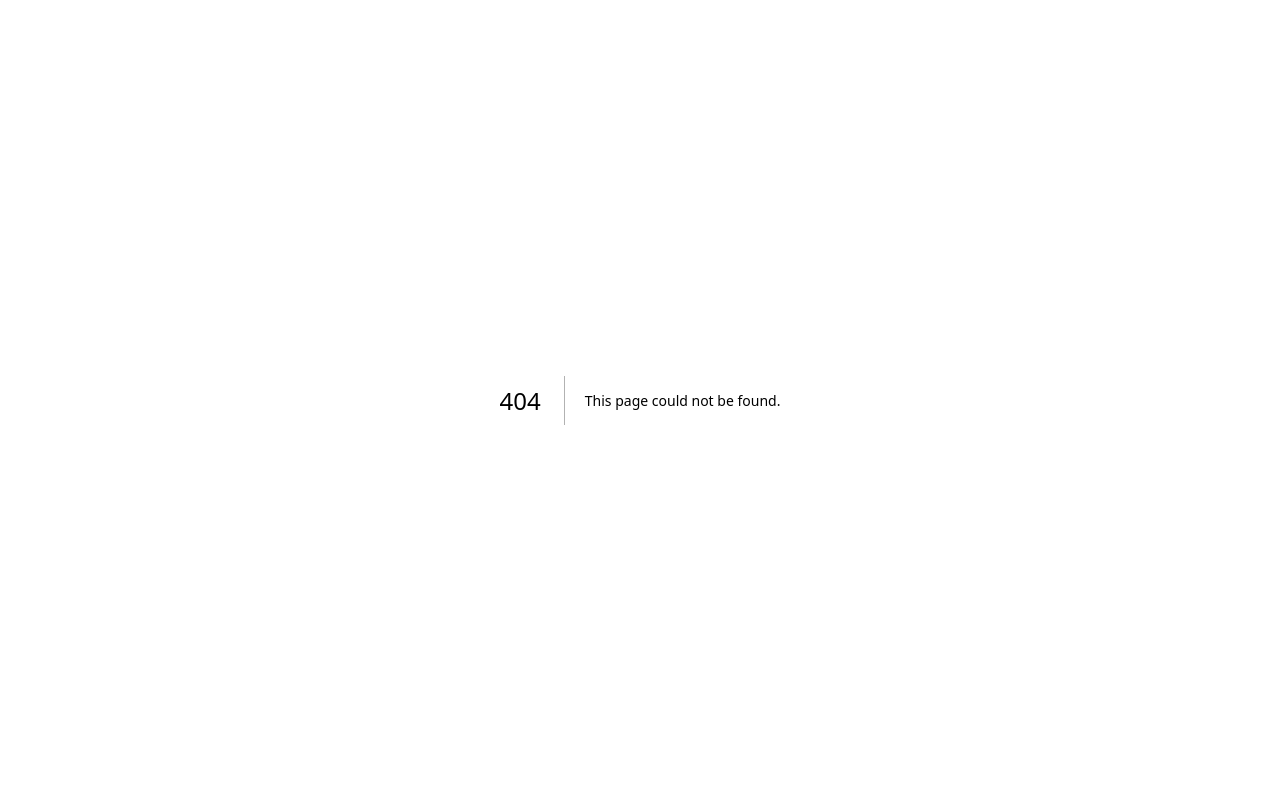
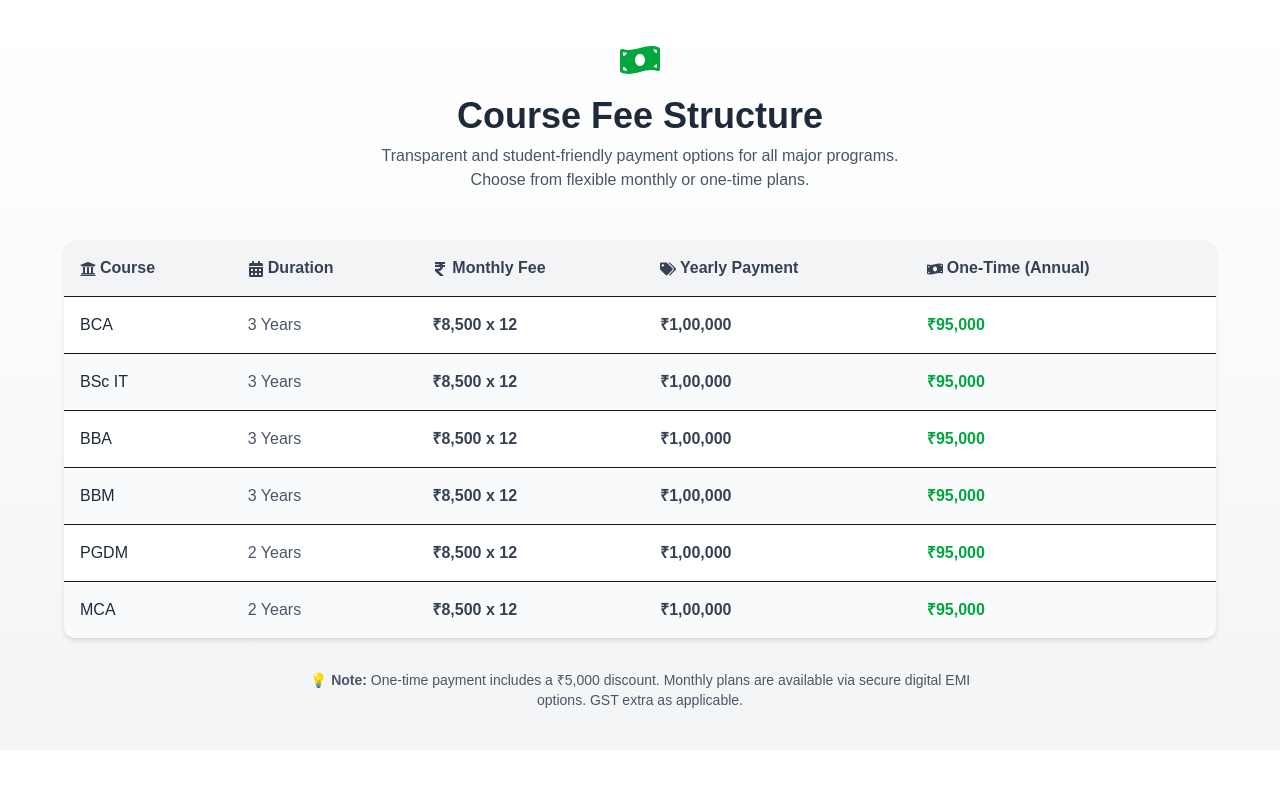
Before and after one commit to vikash-kumar-gaurav/acedmic, a Next.js app: page /fees in a window 1280 px wide. Before the commit this address had no page. Shown: the top 788 px of the page. Built offline with nearby package versions, Linux system fonts and the light colour scheme.

Commit message:
add a fees page

```diff
--- /dev/null
+++ b/app/fees/page.tsx
@@ -0,0 +1,94 @@
+import Head from "next/head";
+import {
+  FaMoneyBillWave,
+  FaRupeeSign,
+  FaCalendarAlt,
+  FaUniversity,
+  FaTags,
+} from "react-icons/fa";
+
+const courses = [
+  {
+    title: "BCA",
+    duration: "3 Years",
+  },
+  {
+    title: "BSc IT",
+    duration: "3 Years",
+  },
+  {
+    title: "BBA",
+    duration: "3 Years",
+  },
+  {
+    title: "BBM",
+    duration: "3 Years",
+  },
+  {
+    title: "PGDM",
+    duration: "2 Years",
+  },
+  {
+    title: "MCA",
+    duration: "2 Years",
+  },
+];
+
+export default function FeeStructurePage() {
+  return (
+    <>
+      <Head>
+        <title>Fee Structure | Academic Programs</title>
+      </Head>
+
+      <main className="bg-gradient-to-b from-white via-gray-50 to-gray-100 px-4 py-10 sm:px-6 md:px-12">
+        <section className="max-w-6xl mx-auto">
+          {/* Page Header */}
+          <header className="text-center mb-12">
+            <FaMoneyBillWave size={40} className="text-green-600 mx-auto mb-4" />
+            <h1 className="text-3xl sm:text-4xl font-semibold text-gray-800">
+              Course Fee Structure
+            </h1>
+            <p className="text-gray-600 mt-2 text-sm sm:text-base max-w-xl mx-auto">
+              Transparent and student-friendly payment options for all major programs. Choose from flexible monthly or one-time plans.
+            </p>
+          </header>
+
+          {/* Table */}
+          <div className="overflow-x-auto bg-white shadow-md rounded-xl">
+            <table className="w-full table-auto border-collapse text-left text-sm sm:text-base">
+              <thead className="bg-gray-100 text-gray-700">
+                <tr>
+                  <th className="p-4 font-semibold"><FaUniversity className="inline mr-1" />Course</th>
+                  <th className="p-4 font-semibold"><FaCalendarAlt className="inline mr-1" />Duration</th>
+                  <th className="p-4 font-semibold"><FaRupeeSign className="inline mr-1" />Monthly Fee</th>
+                  <th className="p-4 font-semibold"><FaTags className="inline mr-1" />Yearly Payment</th>
+                  <th className="p-4 font-semibold"><FaMoneyBillWave className="inline mr-1" />One-Time (Annual)</th>
+                </tr>
+              </thead>
+              <tbody>
+                {courses.map((course, index) => (
+                  <tr
+                    key={index}
+                    className={`border-t ${index % 2 === 0 ? "bg-white" : "bg-gray-50"}`}
+                  >
+                    <td className="p-4 font-medium text-gray-800">{course.title}</td>
+                    <td className="p-4 text-gray-600">{course.duration}</td>
+                    <td className="p-4 text-gray-700 font-semibold">₹8,500 x 12</td>
+                    <td className="p-4 text-gray-700 font-semibold">₹1,00,000</td>
+                    <td className="p-4 text-green-600 font-bold">₹95,000</td>
+                  </tr>
+                ))}
+              </tbody>
+            </table>
+          </div>
+
+          {/* Note */}
+          <div className="mt-8 text-sm text-gray-600 text-center max-w-2xl mx-auto">
+            <p>💡 <strong>Note:</strong> One-time payment includes a ₹5,000 discount. Monthly plans are available via secure digital EMI options. GST extra as applicable.</p>
+          </div>
+        </section>
+      </main>
+    </>
+  );
+}
```
